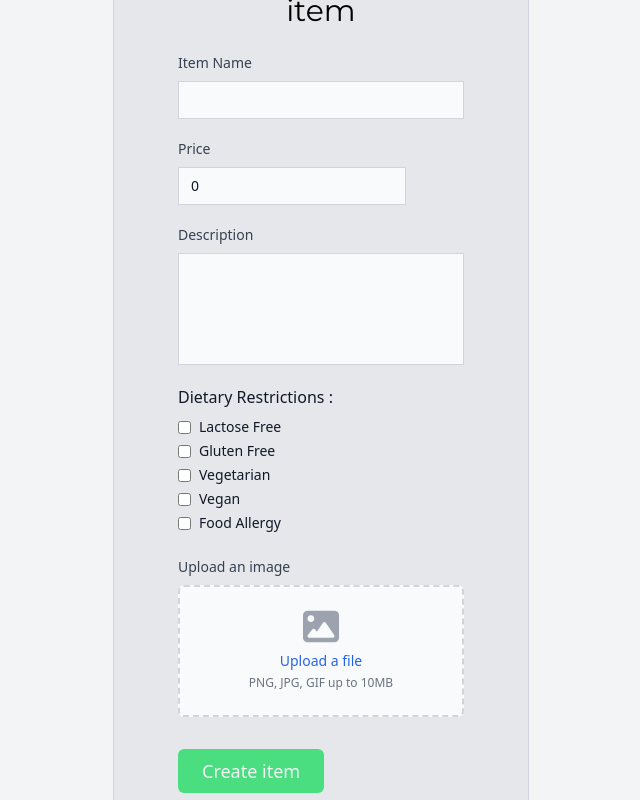
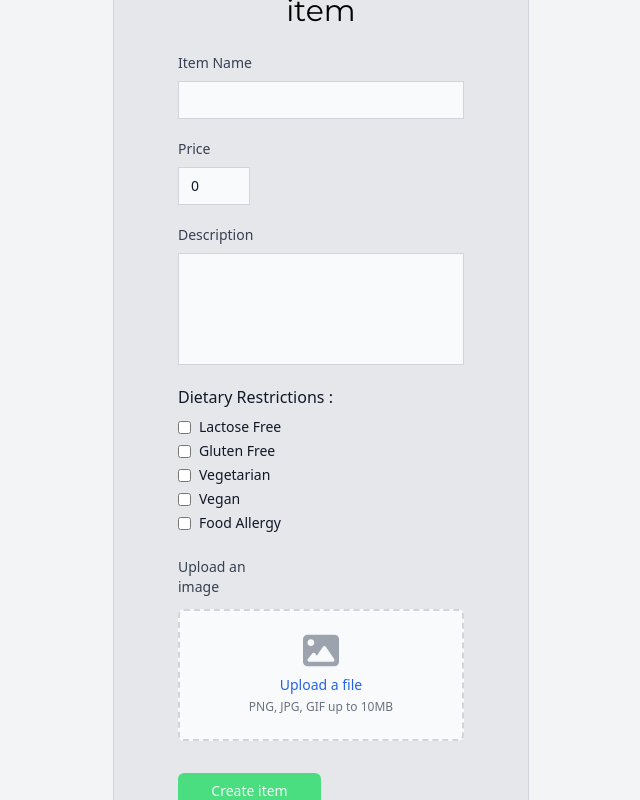
Before and after one commit to peterphan20/dashchef, a React (Vite) app: page /create/menu-item in a window 1280 px wide. Shown: the part 260-1060 px from the top of the page, without its empty margins (319-959 px from the left). Built offline with nearby package versions, Linux system fonts and the light colour scheme; a web font is replaced by a local one.

Commit message:
feat: chefs can create another menu item

```diff
--- a/src/api/MenuItemsAPI.js
+++ b/src/api/MenuItemsAPI.js
@@ -11,12 +11,10 @@ export const createMenuItem = async (formData, token) => {
 		method: "POST",
 		body: formData,
 		headers: {
-			"Content-Type": "multipart/form-data",
 			auth: token,
 		},
 	});
-	const data = await res.json();
-	return data;
+	return res;
 };
 
 export const updateMenuItem = async (id, menuItemObject, token) => {
--- a/src/atoms/ButtonFormSmall.jsx
+++ b/src/atoms/ButtonFormSmall.jsx
@@ -3,7 +3,7 @@ import React from "react";
 const ButtonFormSmall = ({ clickHandler, placeholder, className = "" }) => {
 	return (
 		<button
-			className={`flex items-end text-gray-100 text-base rounded-md py-1 px-6 ${className}`}
+			className={`text-gray-100 text-base rounded-md py-1 px-6 w-full ${className}`}
 			onClick={clickHandler}
 		>
 			{placeholder}
--- a/src/atoms/LinkModal.jsx
+++ b/src/atoms/LinkModal.jsx
@@ -6,7 +6,7 @@ const LinkModal = ({ link, className, clickHandler, placeholder }) => {
 		<>
 			<Link
 				to={link}
-				className={`${className} text-gray-900 text-base rounded-lg py-1 px-6 lg:text-lg lg:px-8`}
+				className={`${className} text-gray-900 text-sm rounded py-1 px-5`}
 				onClick={clickHandler}
 			>
 				{placeholder}
--- a/src/molecules/FormInputField.jsx
+++ b/src/molecules/FormInputField.jsx
@@ -1,6 +1,7 @@
 import React from "react";
 
 const FormInputField = ({
+	gridSpan,
 	htmlFor,
 	placeholder,
 	text,
@@ -11,7 +12,7 @@ const FormInputField = ({
 	className = "",
 }) => {
 	return (
-		<div className="w-full h-full">
+		<div className={`${gridSpan} w-full h-full`}>
 			<label htmlFor={htmlFor} className="block text-sm font-medium text-gray-700 mb-2">
 				{placeholder}
 			</label>
--- a/src/molecules/ModalCreateAnotherItem.jsx
+++ b/src/molecules/ModalCreateAnotherItem.jsx
@@ -1,33 +1,33 @@
 import { useSelector } from "react-redux";
 import LinkModal from "../atoms/LinkModal";
 
-const ModalCreateAnotherItem = ({ modalHandler }) => {
+const ModalCreateAnotherItem = ({ modalHandler, handleCreateAnotherMenuItem }) => {
 	const user = useSelector((state) => state.userReducer);
 
 	return (
 		<div
 			className="grid place-items-center fixed bg-backdrop top-0 left-0 px-4 w-full h-screen z-20"
-			onClick={() => modalHandler(false)}
+			onMouseDown={() => modalHandler(false)}
 		>
 			<div
-				onClick={(e) => e.stopPropagation()}
-				className="relative bg-gray-200 text-gray-900 rounded shadow p-8 mb-40 z-20 lg:p-14"
+				onMouseDown={(e) => e.stopPropagation()}
+				className="relative bg-gray-200 text-gray-900 rounded shadow p-12 mb-40 z-20"
 			>
-				<h1 className="font-text font-bold text-2xl border-b border-gray-200 pb-2 mb-3 w-full lg:text-3xl lg:mb-8">
-					Would you like to create another menu item?
+				<h1 className="font-text font-bold text-2xl mb-5 w-full">
+					Create another item?
 				</h1>
-				<div className="flex gap-5">
+				<div className="flex gap-3">
 					<LinkModal
 						link={`/kitchen/id/${user.kitchenID}`}
 						className="bg-gray-300"
 						placeholder="No"
-						clickHandler={modalHandler(false)}
+						clickHandler={() => modalHandler(false)}
 					/>
 					<LinkModal
 						link="/create/menu-item"
 						className="bg-green-400"
 						placeholder="Yes"
-						clickHandler={modalHandler(false)}
+						clickHandler={handleCreateAnotherMenuItem}
 					/>
 				</div>
 			</div>
--- a/src/organisms/CreateMenuItem.jsx
+++ b/src/organisms/CreateMenuItem.jsx
@@ -2,7 +2,7 @@ import { useState } from "react";
 import { useSelector } from "react-redux";
 import { useNavigate } from "react-router-dom";
 import { createMenuItem } from "../api/MenuItemsAPI";
-import ImageUploadSingle from "../organisms/ImageUploadSingle";
+import ImageUploadMenuItem from "./ImageUploadMenuItem";
 import ModalCreateAnotherItem from "../molecules/ModalCreateAnotherItem";
 import FormInputField from "../molecules/FormInputField";
 import ButtonFormSmall from "../atoms/ButtonFormSmall";
@@ -40,6 +40,16 @@ const CreateMenuItem = () => {
 	const user = useSelector((state) => state.userReducer);
 	const navigateTo = useNavigate();
 
+	const fileInputHandler = (event) => {
+		setSelectedFile(event.target.files[0]);
+		setFileIsSelected(true);
+	};
+
+	const clearSelectedFile = () => {
+		setSelectedFile();
+		setFileIsSelected(false);
+	};
+
 	const handleCreateMenuItem = async () => {
 		const token = localStorage.getItem("authToken");
 		if (!token) return;
@@ -50,33 +60,34 @@ const CreateMenuItem = () => {
 		formData.append("description", description);
 		formData.append("price", price);
 		formData.append("file", selectedFile);
-		formData.append(
-			"tags",
-			listOfItems.map((item) => item.tag)
-		);
+		// formData.append(
+		// 	"tags",
+		// 	listOfItems.map((item) => item.tag)
+		// );
 
 		const apiResponse = await createMenuItem(formData, token);
-		if (apiResponse.code !== 201) {
+		console.log("api response", apiResponse.status);
+		if (apiResponse.status !== 201) {
 			setAuthResponse(false);
 		} else {
-			navigateTo(`/profile/${user.id}`);
+			setShowCreateAnotherItemModal(true);
 		}
-	};
-
-	const fileInputHandler = (event) => {
-		setSelectedFile(event.target.files[0]);
-		setFileIsSelected(true);
-	};
-
-	const clearSelectedFile = () => {
-		setSelectedFile();
-		setFileIsSelected(false);
 	};
 
 	const updateListOfItems = (itemIndex, updatedCheck) => {
 		const updatedListOfItems = [...listOfItems];
 		updatedListOfItems[itemIndex].isChecked = updatedCheck;
 		setListOfItems(updatedListOfItems);
+	};
+
+	const handleCreateAnotherMenuItem = () => {
+		navigateTo("/create/menu-item");
+		setShowCreateAnotherItemModal(false);
+		setName("");
+		setDescription("");
+		setPrice(0);
+		setSelectedFile();
+		setFileIsSelected(false);
 	};
 
 	const renderedListOfItems = listOfItems.map((item, index) => (
@@ -94,17 +105,23 @@ const CreateMenuItem = () => {
 	));
 
 	return (
-		<div className="flex flex-col justify-start items-center bg-gray-100 py-2 px-4 w-full h-full min-h-screen lg:justify-center lg:py-14">
+		<div className="bg-gray-100 py-2 px-4 w-full h-full min-h-screen lg:justify-center lg:py-14">
 			{showCreateAnotherItemModal ? (
-				<ModalCreateAnotherItem modalHandler={setShowCreateAnotherItemModal} />
+				<ModalCreateAnotherItem
+					modalHandler={setShowCreateAnotherItemModal}
+					handleCreateAnotherMenuItem={handleCreateAnotherMenuItem}
+				/>
 			) : null}
-			<div className="w-full h-full lg:bg-gray-200 lg:border lg:border-gray-300 lg:py-10 lg:px-16 lg:max-w-2xl lg:w-1/4 xl:w-1/3 lg:mx-auto">
-				<h1 className="text-2xl font-headers text-center py-6 lg:text-3xl">Create a menu item</h1>
+			<div className="grid grid-cols-4 w-full h-full lg:bg-gray-200 lg:border lg:border-gray-300 lg:py-10 lg:px-16 lg:max-w-2xl lg:w-1/4 xl:w-1/3 lg:mx-auto">
+				<h1 className="col-span-4 text-2xl font-headers text-center py-6 lg:text-3xl">
+					Create a menu item
+				</h1>
 				<FormInputField
 					htmlFor="name"
 					text="name"
 					type="text"
 					placeholder="Item Name"
+					gridSpan="col-span-4"
 					value={name}
 					changeHandler={(e) => setName(e.target.value)}
 				/>
@@ -113,11 +130,12 @@ const CreateMenuItem = () => {
 					text="price"
 					type="number"
 					placeholder="Price"
+					gridSpan="col-span-1"
 					className="max-w-max"
 					value={price}
 					changeHandler={(e) => setPrice(e.target.value)}
 				/>
-				<div>
+				<div className="col-span-4">
 					<label htmlFor="description" className="block text-sm font-medium text-gray-700 mb-2">
 						Description
 					</label>
@@ -128,27 +146,27 @@ const CreateMenuItem = () => {
 						onChange={(e) => setDescription(e.target.value)}
 					/>
 				</div>
-				<div className="flex flex-col justify-center items-start mb-5">
+				<div className="col-span-4 mb-5">
 					<h1 className="block text-base font-medium text-gray-900 mb-2">Dietary Restrictions :</h1>
 					{renderedListOfItems}
 				</div>
 				<h1 className="block text-sm font-medium text-gray-700 mb-2">Upload an image</h1>
-				<ImageUploadSingle
+				<ImageUploadMenuItem
 					fileInputHandler={fileInputHandler}
 					fileIsSelected={fileIsSelected}
 					selectedFile={selectedFile}
 					clearSelectedFile={clearSelectedFile}
 				/>
+				<ButtonFormSmall
+					placeholder="Create item"
+					className="col-span-2 bg-green-400 text-sm mt-5 py-2 mt-8"
+					clickHandler={handleCreateMenuItem}
+				/>
 				{authResponse ? null : (
-					<p className="text-red-600 text-base font-body text-center mt-5">
-						Something has gone wrong, please try again
+					<p className="col-span-3 text-red-600 text-sm font-body mt-5 mb-10">
+						Something went wrong, please try again.
 					</p>
 				)}
-				<ButtonFormSmall
-					placeholder="Create item"
-					className="bg-green-400 mt-5 mb-10 lg:text-lg lg:py-2 lg:mt-8"
-					clickHandler={handleCreateMenuItem}
-				/>
 			</div>
 		</div>
 	);
--- a/src/organisms/ImageUploadSingle.jsx
+++ b/src/organisms/ImageUploadMenuItem.jsx
@@ -1,6 +1,6 @@
 import { useState } from "react";
 
-const ImageUploadSingle = ({
+const ImageUploadMenuItem = ({
 	fileInputHandler,
 	fileIsSelected,
 	selectedFile,
@@ -8,7 +8,7 @@ const ImageUploadSingle = ({
 }) => {
 	return (
 		<div
-			className={`flex flex-col justify-center bg-gray-50 text-gray-900 rounded-md mt-1 px-6 pb-6 border-2 border-dashed ${
+			className={`col-span-4 bg-gray-50 text-gray-900 rounded-md mt-1 px-6 pb-6 border-2 border-dashed ${
 				!fileIsSelected ? "border-gray-300 pt-5" : "border-green-400 pt-3"
 			}`}
 		>
@@ -41,4 +41,4 @@ const ImageUploadSingle = ({
 	);
 };
 
-export default ImageUploadSingle;
+export default ImageUploadMenuItem;
--- a/src/pages/ImageUploadKitchen.jsx
+++ b/src/pages/ImageUploadKitchen.jsx
@@ -27,7 +27,6 @@ const ImageUploadKitchen = () => {
 
 		const formData = new FormData();
 		formData.append("file", selectedFile);
-		formData.append("hello", "world");
 
 		const apiResponse = await updateKitchenAvatar(kitchenID, formData, token);
 		console.log("api response===>", apiResponse);
```
